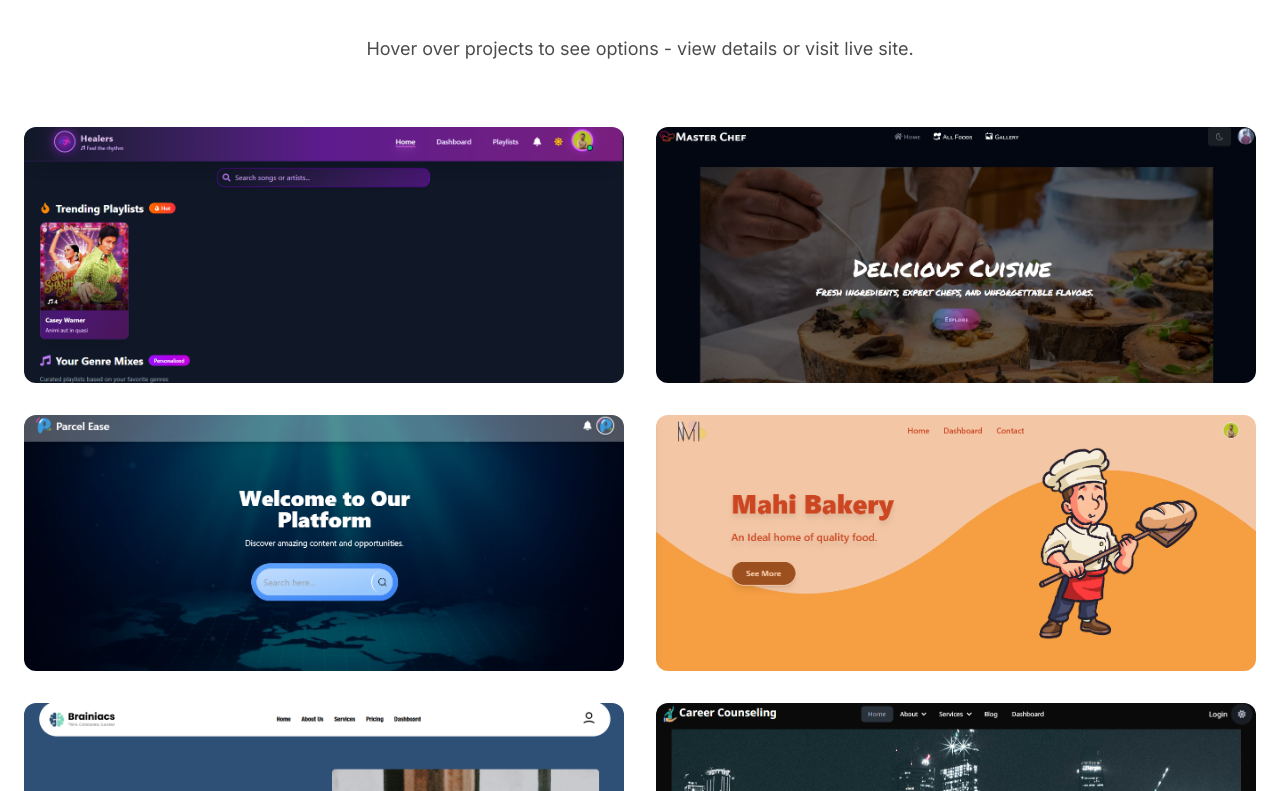
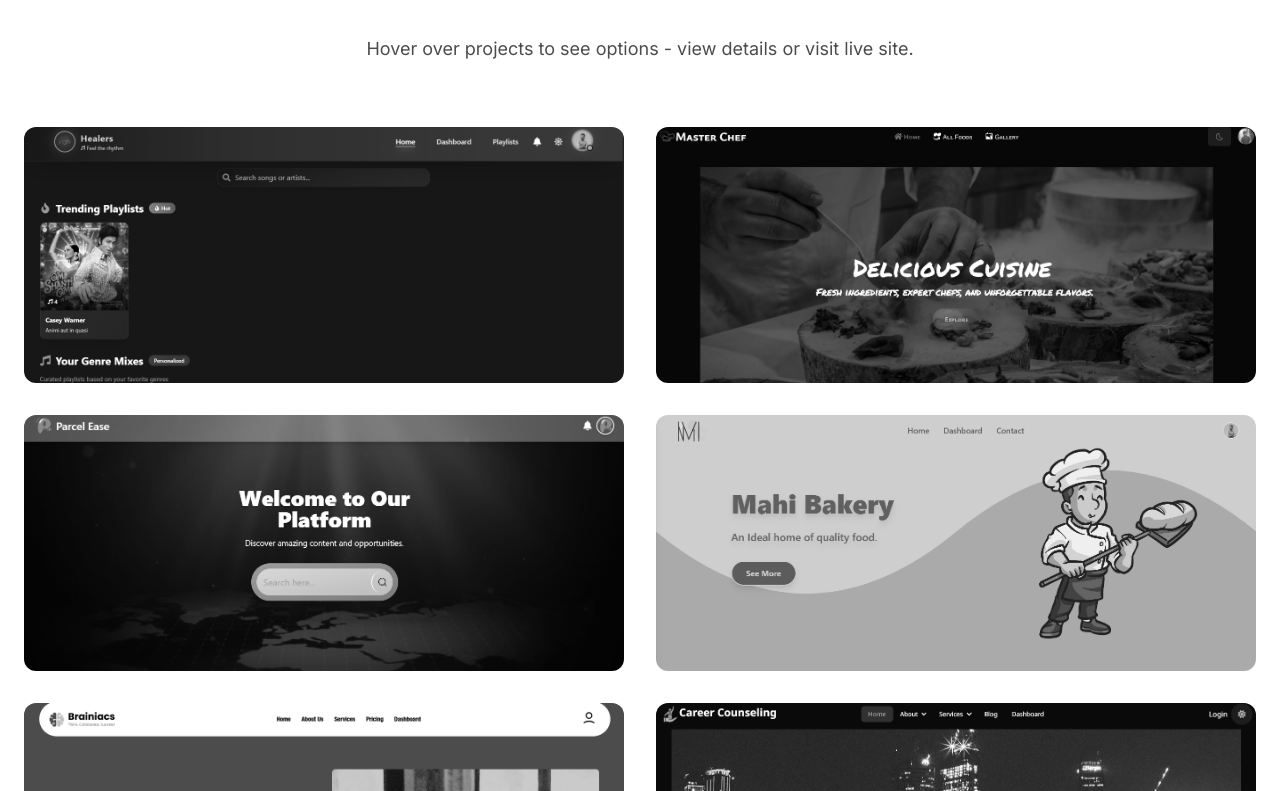
Before and after one commit to Aiman03-del/aiman, a Next.js app: page / in a window 1280 px wide. Shown: the part 2649-3440 px from the top of the page. Built offline with nearby package versions, Linux system fonts and the light colour scheme.

Commit message:
Add grayscale effect to project images

```diff
--- a/components/ProjectGallery.tsx
+++ b/components/ProjectGallery.tsx
@@ -75,7 +75,7 @@ export default function ProjectGallery({ onProjectClick }: ProjectGalleryProps)
                   src={project.image}
                   alt={project.title}
                   fill
-                  className="object-cover transition-all duration-500 group-hover:scale-105 group-hover:opacity-40"
+                  className="object-cover transition-all duration-500 group-hover:scale-105 group-hover:opacity-40 grayscale"
                   sizes="(max-width: 640px) 100vw, (max-width: 768px) 100vw, (max-width: 1200px) 50vw, 50vw"
                   priority={index < 2}
                 />
```
